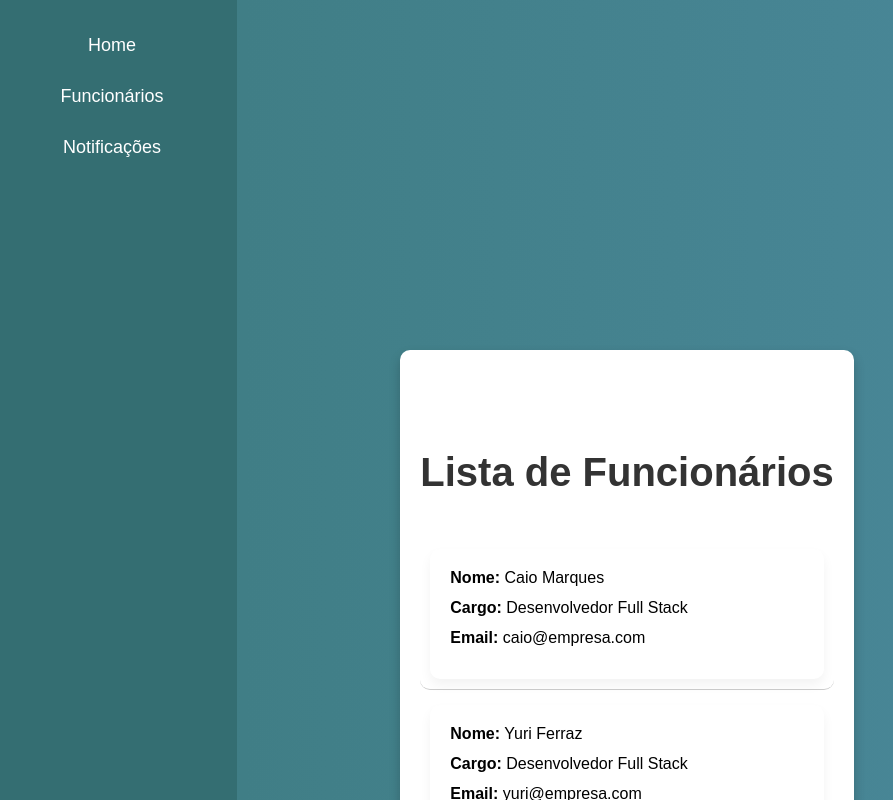
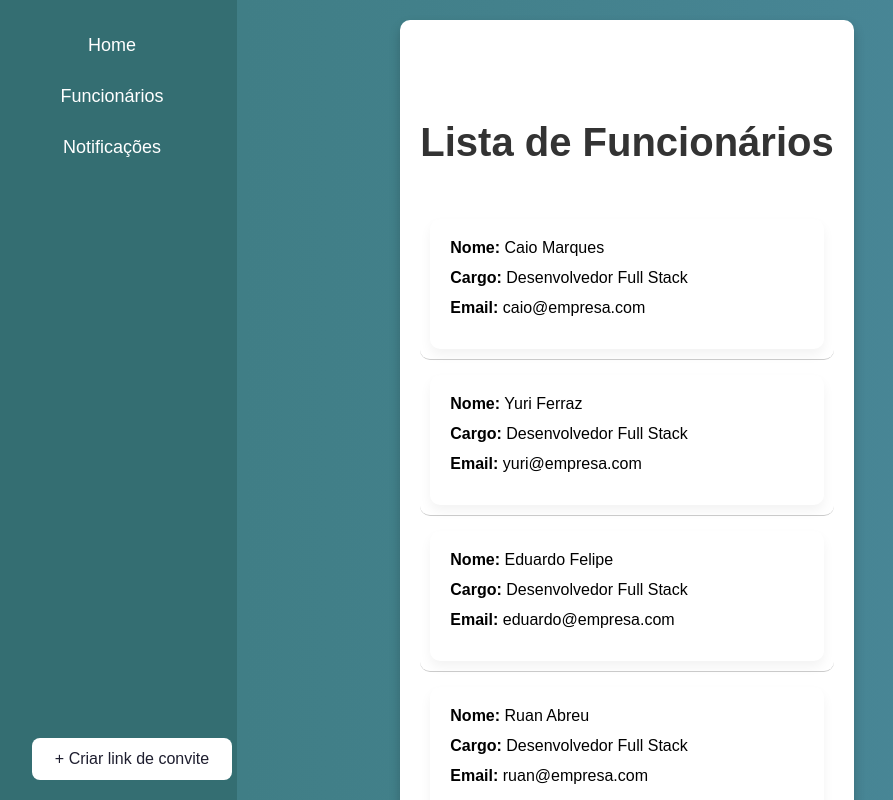
Before and after one commit to EuCaio/emi-grupo, a React (Create React App) app: page /employees in a window 1280 px wide. Shown: the top 800 px of the page, without its empty margins (13-906 px from the left). Built offline with nearby package versions, Linux system fonts and the light colour scheme.

Commit message:
botao link

```diff
--- a/src/Employees.css
+++ b/src/Employees.css
@@ -13,6 +13,7 @@
   margin-left: auto;
   margin-right: auto;
   box-sizing: border-box;
+  margin-top: 20px;
 }
 
 h1 {
@@ -75,7 +76,7 @@ h1 {
 @media (max-width: 480px) {
   .employees-container {
     padding: 10px;
-    margin-top: 150px;
+    margin-top: 200px;
   }
 
   h1 {
--- a/src/Sidebar.css
+++ b/src/Sidebar.css
@@ -61,6 +61,31 @@
   border-radius: 5px;
 }
 
+.invite-button-container {
+  position: absolute;
+  bottom: 20px;
+  width: 100%;
+  text-align: center;
+}
+
+.invite-button {
+  background: white;
+  color: #1e1e2f;
+  border: none;
+  padding: 12px 20px;
+  font-size: 16px;
+  border-radius: 8px;
+  cursor: pointer;
+  transition: background 0.3s ease;
+  width: 80%;
+  margin: 0 auto;
+}
+
+.invite-button:hover {
+  background: rgb(196, 196, 196);
+}
+
+
 /* Responsivo para telas pequenas */
 @media (max-width: 768px) {
   .sidebar {
--- a/src/Sidebar.js
+++ b/src/Sidebar.js
@@ -55,6 +55,11 @@ function Sidebar() {
               </Link>
             </li>
           </ul>
+          <div className="invite-button-container">
+            <button className="invite-button" onClick={() => alert("Link de convite gerado!")}>
+              + Criar link de convite
+            </button>
+          </div>
         </nav>
       </div>
     </>
```
